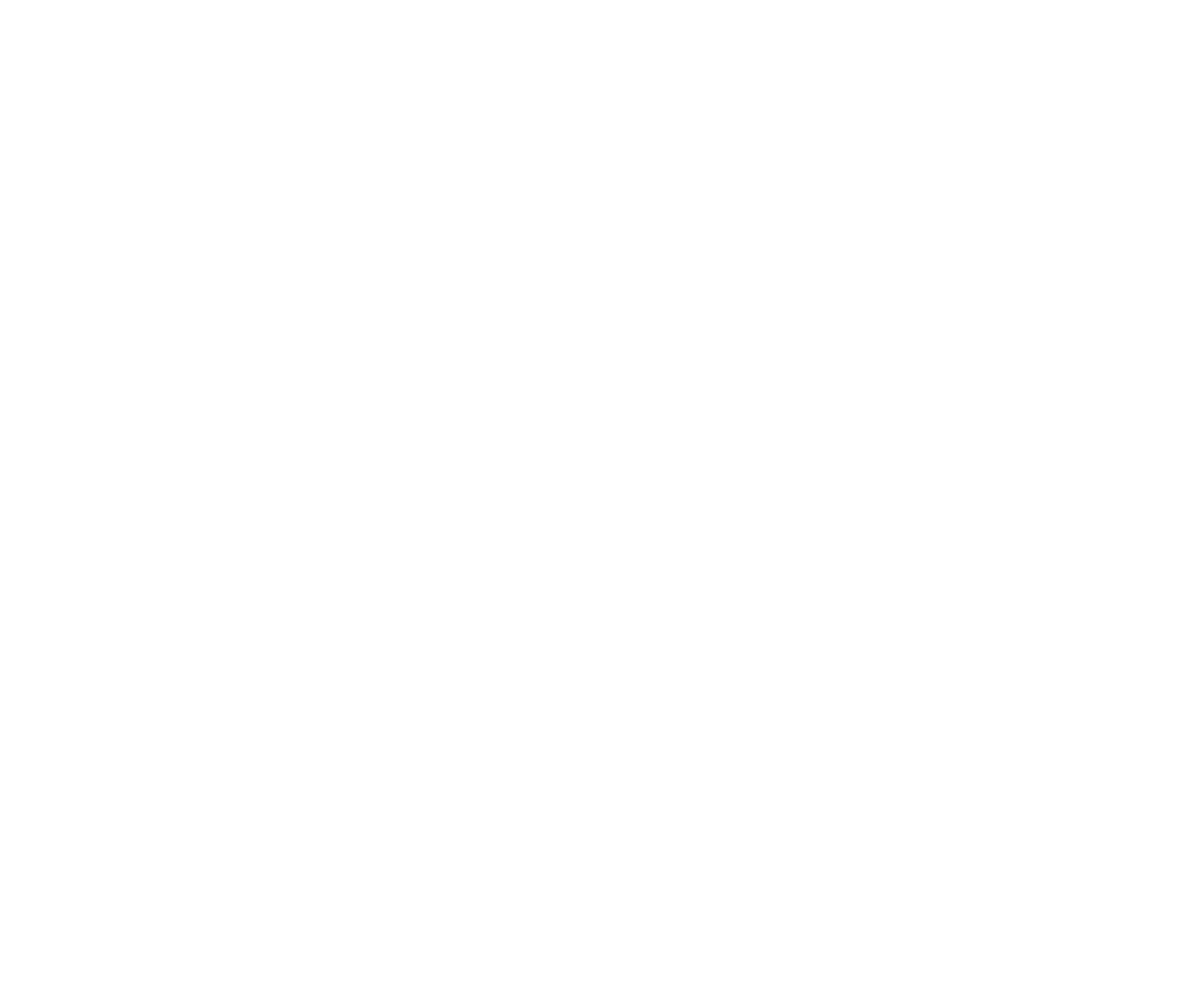
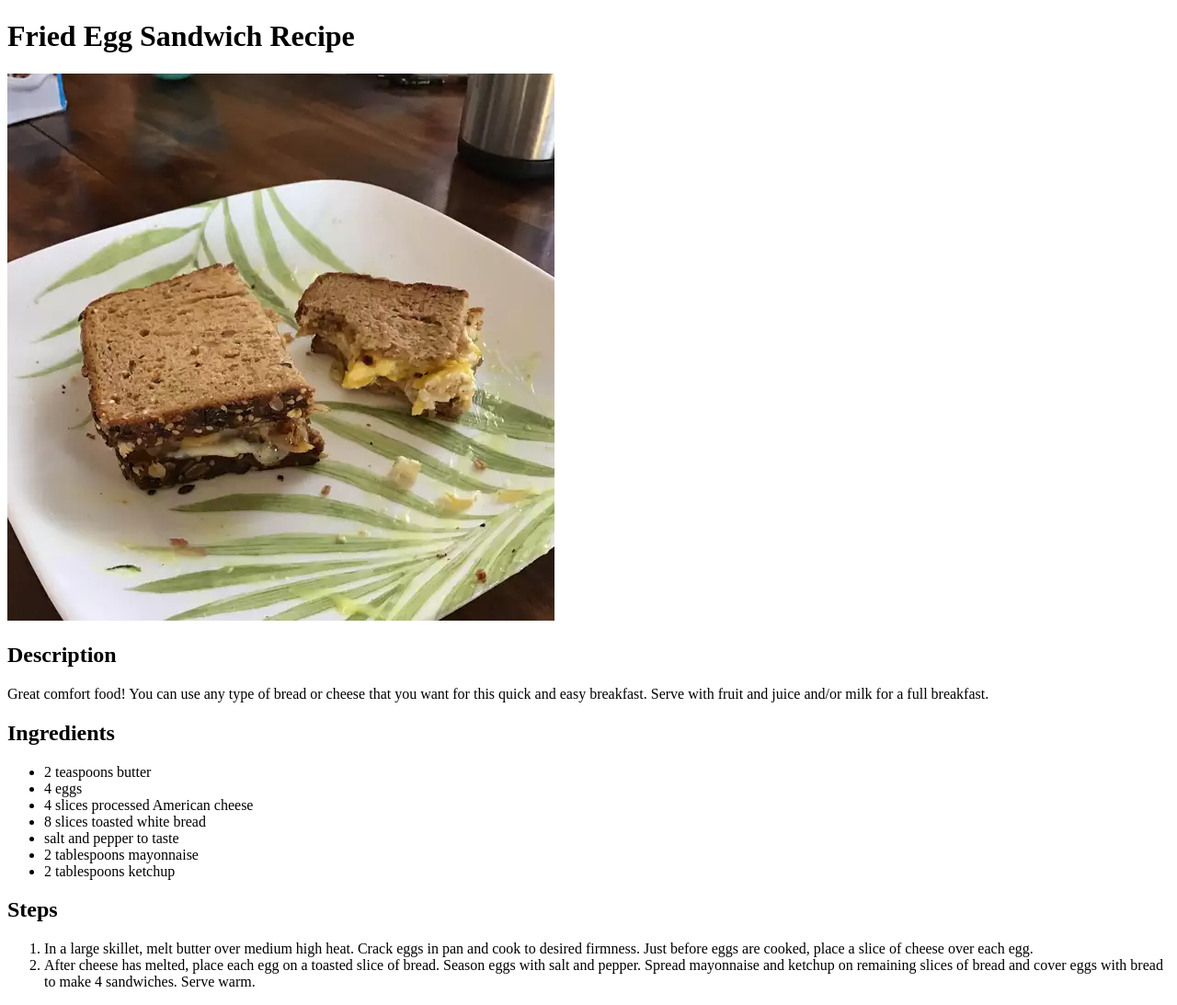
Before and after one commit to wreckingballrlm/odin-recipes, a plain HTML site: page recipes/egg-sandwich.html in a window 1280 px wide. Shown: the whole page at 92% size. Before the commit the page ends 800 px from the top, so only its background shows below. Drawn offline with Linux system fonts and the light colour scheme.

Commit message:
Finish egg sandwich page

```diff
--- a/recipes/egg-sandwich.html
+++ b/recipes/egg-sandwich.html
@@ -9,5 +9,27 @@
 <body>
     <!-- https://www.allrecipes.com/recipe/21004/fried-egg-sandwich/ -->
 
+    <h1>Fried Egg Sandwich Recipe</h1>
+    <img src="../images/egg-sandwich.jpg" alt="A fried egg sandwich" />
+
+    <h2>Description</h2>
+    <p>Great comfort food! You can use any type of bread or cheese that you want for this quick and easy breakfast. Serve with fruit and juice and/or milk for a full breakfast.</p>
+
+    <h2>Ingredients</h2>
+    <ul>
+        <li>2 teaspoons butter</li>
+        <li>4 eggs</li>
+        <li>4 slices processed American cheese</li>
+        <li>8 slices toasted white bread</li>
+        <li>salt and pepper to taste</li>
+        <li>2 tablespoons mayonnaise</li>
+        <li>2 tablespoons ketchup</li>
+    </ul>
+
+    <h2>Steps</h2>
+    <ol>
+        <li>In a large skillet, melt butter over medium high heat. Crack eggs in pan and cook to desired firmness. Just before eggs are cooked, place a slice of cheese over each egg.</li>
+        <li>After cheese has melted, place each egg on a toasted slice of bread. Season eggs with salt and pepper. Spread mayonnaise and ketchup on remaining slices of bread and cover eggs with bread to make 4 sandwiches. Serve warm.</li>
+    </ol>
 </body>
 </html>
```
